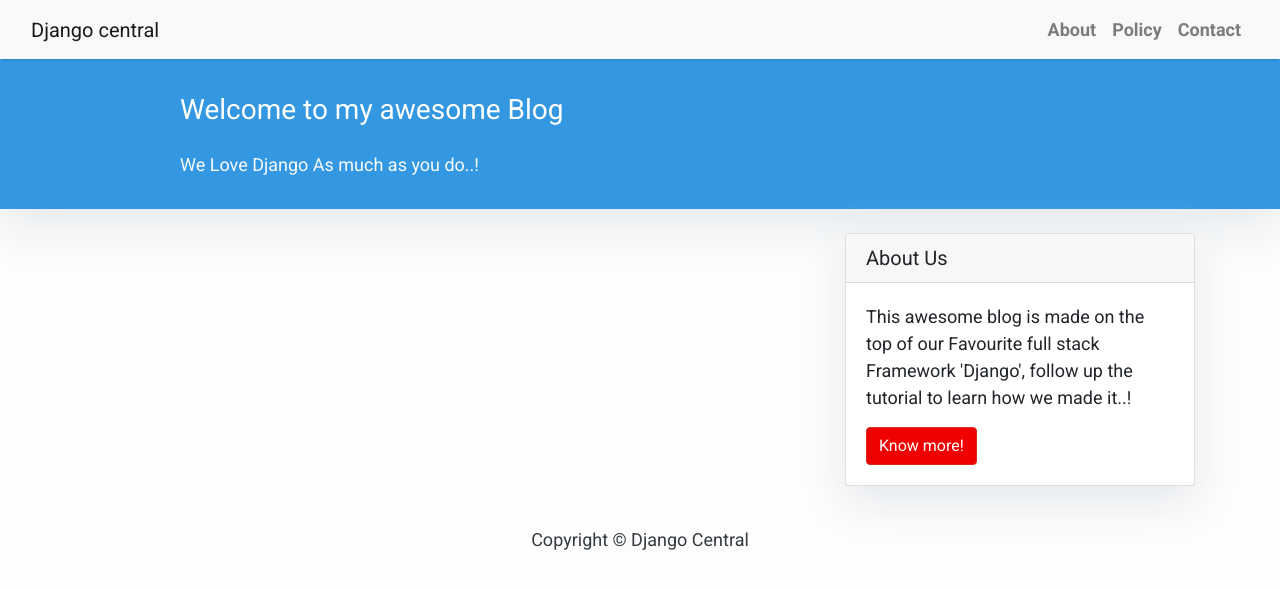
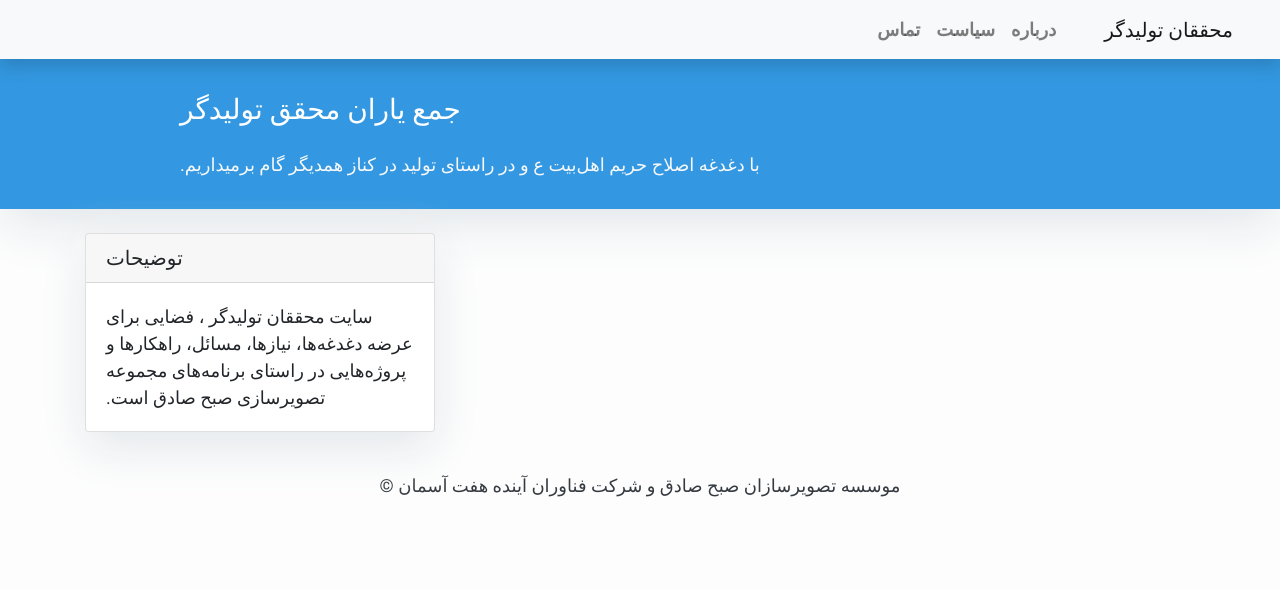
Before and after one commit to meahmadi/randp, a Django app: page / in a window 1280 px wide. Shown: the top 589 px of the page. Run offline with Django 3.2, Linux system fonts and the light colour scheme; data that the repository does not hold is empty; some libraries are stand-ins or nearby versions.

Commit message:
فارسی سازی

```diff
--- a/templates/base.html
+++ b/templates/base.html
@@ -2,17 +2,18 @@
 <html>
 
     <head>
-        <title>Django Central</title>
+        <title>محققان تولیدگر</title>
         <link href="https://fonts.googleapis.com/css?family=Roboto:400,700" rel="stylesheet">
         <meta name="google" content="notranslate" />
         <meta name="viewport" content="width=device-width, initial-scale=1" />
-        <link rel="stylesheet" href="https://maxcdn.bootstrapcdn.com/bootstrap/4.0.0/css/bootstrap.min.css" integrity="sha384-Gn5384xqQ1aoWXA+058RXPxPg6fy4IWvTNh0E263XmFcJlSAwiGgFAW/dAiS6JXm"
-            crossorigin="anonymous" />
+        <link rel="stylesheet" href="https://cdn.rtlcss.com/bootstrap/v4.2.1/css/bootstrap.min.css" integrity="sha384-vus3nQHTD+5mpDiZ4rkEPlnkcyTP+49BhJ4wJeJunw06ZAp+wzzeBPUXr42fi8If" crossorigin="anonymous">
+
     </head>
 
     <body>
         <style>
-            body {
+        body {
+            direction: rtl;
             font-family: "Roboto", sans-serif;
             font-size: 17px;
             background-color: #fdfdfd;
@@ -37,7 +38,7 @@
         <!-- Navigation -->
         <nav class="navbar navbar-expand-lg navbar-light bg-light shadow" id="mainNav">
             <div class="container-fluid">
-                <a class="navbar-brand" href="{% url 'home' %}">Django central</a>
+                <a class="navbar-brand" href="{% url 'home' %}">محققان تولیدگر</a>
                 <button class="navbar-toggler navbar-toggler-right" type="button" data-toggle="collapse" data-target="#navbarResponsive"
                     aria-controls="navbarResponsive" aria-expanded="false" aria-label="Toggle navigation">
                     <span class="navbar-toggler-icon"></span>
@@ -45,13 +46,13 @@
                 <div class="collapse navbar-collapse" id="navbarResponsive">
                     <ul class="navbar-nav ml-auto">
                         <li class="nav-item text-black">
-                            <a class="nav-link text-black font-weight-bold" href="#">About</a>
+                            <a class="nav-link text-black font-weight-bold" href="#">درباره</a>
                         </li>
                         <li class="nav-item text-black">
-                            <a class="nav-link text-black font-weight-bold" href="#">Policy</a>
+                            <a class="nav-link text-black font-weight-bold" href="#">سیاست‌</a>
                         </li>
                         <li class="nav-item text-black">
-                            <a class="nav-link text-black font-weight-bold" href="#">Contact</a>
+                            <a class="nav-link text-black font-weight-bold" href="#">تماس</a>
                         </li>
                     </ul>
                 </div>
@@ -63,7 +64,7 @@
         {% endblock content %}
         <!-- Footer -->
         <footer class="py-3 bg-grey">
-            <p class="m-0 text-dark text-center ">Copyright &copy; Django Central</p>
+            <p class="m-0 text-dark text-center ">موسسه تصویرسازان صبح صادق و شرکت فناوران آینده هفت آسمان &copy;</p>
         </footer>
     </body>
 </html>
--- a/templates/index.html
+++ b/templates/index.html
@@ -22,8 +22,8 @@
         <div class="row">
             <div class=" col-md-8 col-md-10 mx-auto">
                 <div class="site-heading">
-                    <h3 class=" site-heading my-4 mt-3 text-white"> Welcome to my awesome Blog </h3>
-                    <p class="text-light">We Love Django As much as you do..! &nbsp
+                    <h3 class=" site-heading my-4 mt-3 text-white"> جمع یاران محقق تولیدگر </h3>
+                    <p class="text-light">با دغدغه اصلاح حریم اهل‌بیت ع و در راستای تولید در کناز همدیگر گام برمیداریم.
                     </p>
                 </div>
             </div>
@@ -40,7 +40,7 @@
                     <h2 class="card-title">{{ post.title }}</h2>
                     <p class="card-text text-muted h6">{{ post.author }} | {{ post.created_on}} </p>
                     <p class="card-text">{{post.content|slice:":200"|striptags|safe }}</p>
-                    <a href="{% url 'post_detail' post.slug  %}" class="btn btn-primary">Read More &rarr;</a>
+                    <a href="{% url 'post_detail' post.slug  %}" class="btn btn-primary">بیشتر &rarr;</a>
                 </div>
             </div>
             {% endfor %}
--- a/templates/sidebar.html
+++ b/templates/sidebar.html
@@ -10,11 +10,9 @@
 <!-- Sidebar Widgets Column -->
 <div class="col-md-4 float-right ">
 <div class="card my-4">
-        <h5 class="card-header">About Us</h5>
+        <h5 class="card-header">توضیحات</h5>
     <div class="card-body">
-        <p class="card-text"> This awesome blog is made on the top of our Favourite full stack Framework 'Django', follow up the tutorial to learn how we made it..!</p>
-        <a href="https://djangocentral.com/building-a-blog-application-with-django"
-        class="btn btn-danger">Know more!</a>
+        <p class="card-text"> سایت محققان تولیدگر ، فضایی برای عرضه دغدغه‌ها، نیازها، مسائل، راهکارها و پروژه‌هایی در راستای برنامه‌های مجموعه تصویرسازی صبح صادق است.</p>
     </div>
 </div>
 </div>
```
Also changed, not shown: templates/post_detail.html (+4 -4 lines).
